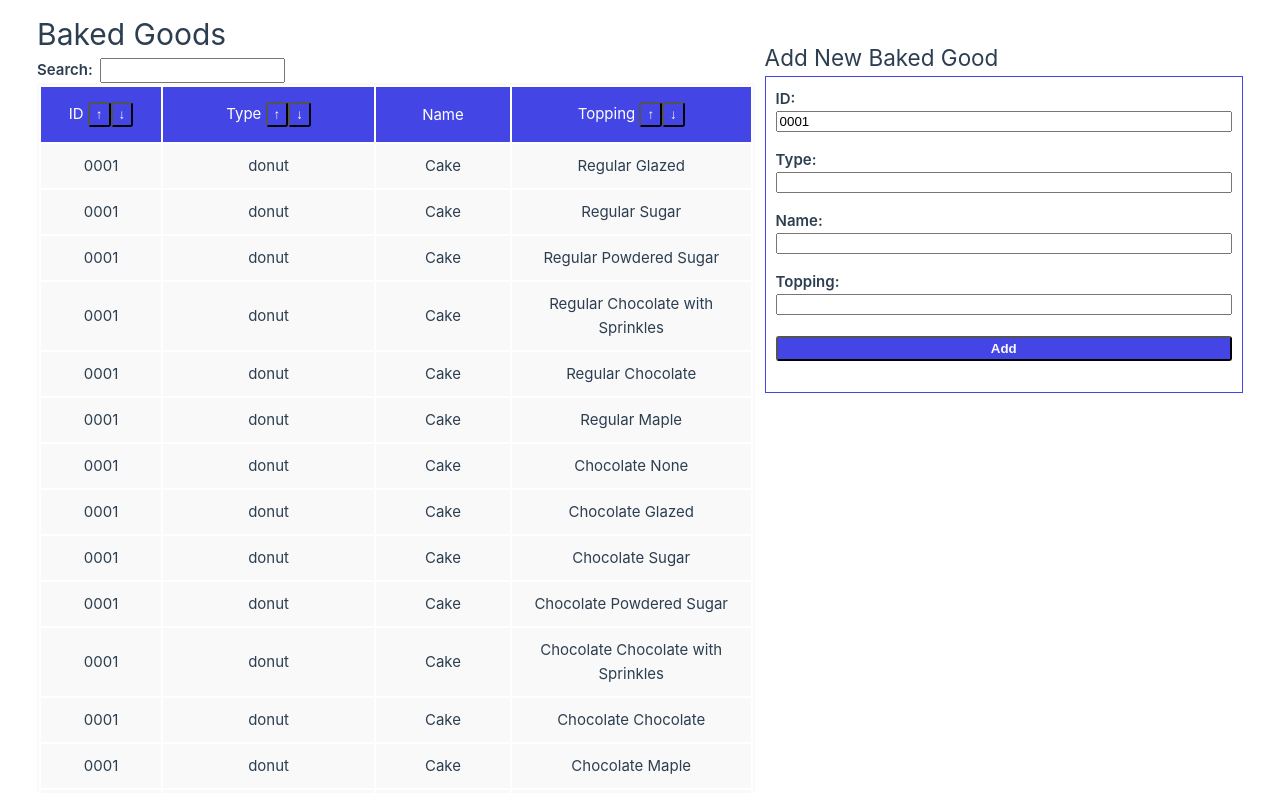
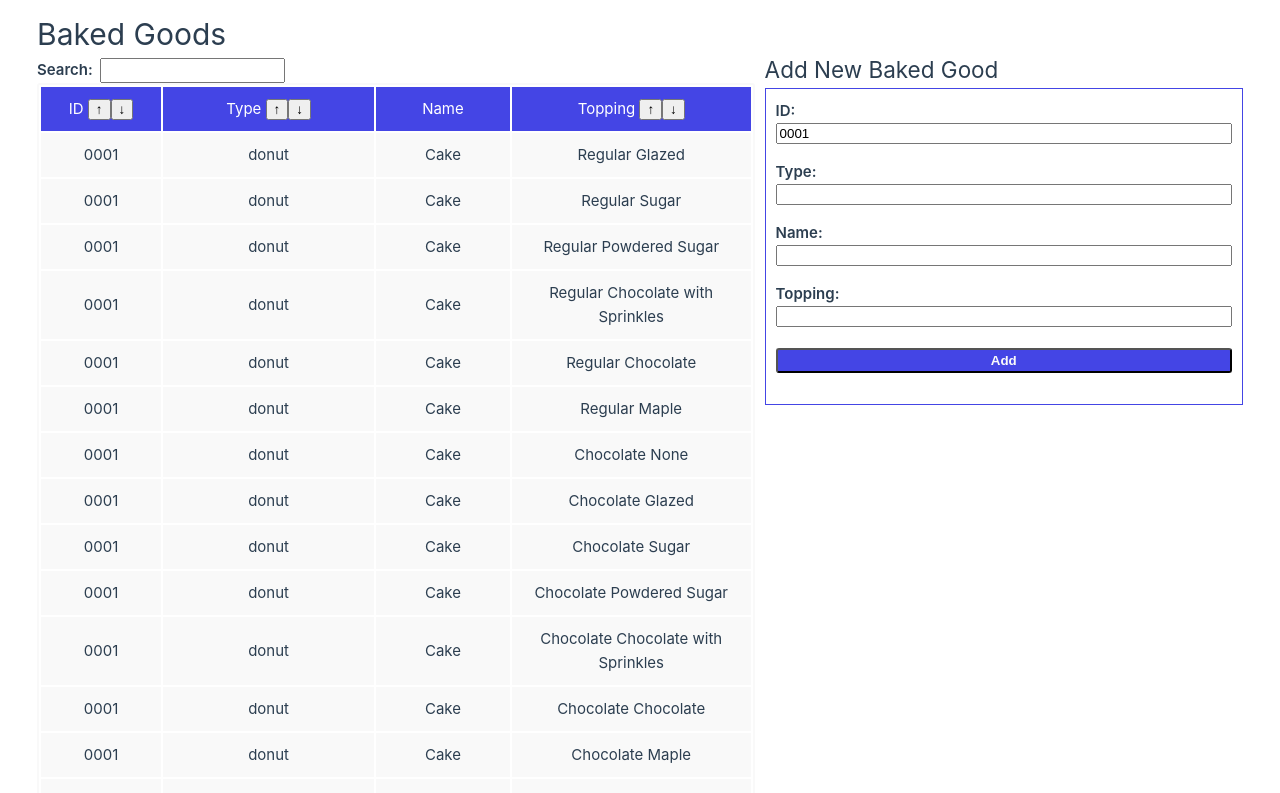
Before and after one commit to sagarthatte/megaport-assessment, a Vue app: page / in a window 1280 px wide. Shown: the top 793 px of the page. Built offline with nearby package versions, Linux system fonts and the light colour scheme.

Commit message:
Minor changes to resolve lint errors and alignments.

```diff
--- a/src/App.vue
+++ b/src/App.vue
@@ -1,7 +1,7 @@
 <script setup>
 	import BakedGoods from './components/BakedGoods.vue'
 	import AddItem from './components/AddItem.vue'
-	import Filter from './components/Filter.vue'
+	import FilterItems from './components/FilterItems.vue'
 	import { reactive, ref } from 'vue';
 
 
@@ -315,11 +315,12 @@
 <template>
 	<div class="bakedGoodsData">
 		<h1 class="title">Baked Goods</h1>
-		<Filter @filterItems="handleFilterItems" />
+		<FilterItems @filterItems="handleFilterItems" />
 		<BakedGoods :data="bakedGoodsList" :search-term="searchTerm"/>
 	</div>
 
 	<div class="addItemsForm">
+		<h2 class="title">Add New Baked Good</h2>
 		<AddItem @addItem="handleAddItem" />
 	</div>
 
@@ -327,7 +328,7 @@
 
 <style scoped>
 	.addItemsForm {
-		margin: 40px 5px;
+		margin: 52px 5px;
 		flex-basis: 40%;
 	}
 	.bakedGoodsData {
--- a/src/components/AddItem.vue
+++ b/src/components/AddItem.vue
@@ -26,7 +26,6 @@
 
 <template>
 	<form @submit.prevent="handleAddItem()">
-		<h2 class="title">Add New Baked Good</h2>
 		<div class="formElems">
 			<div>
 				<label for="id">ID:</label>
@@ -62,7 +61,7 @@
 		font-weight: medium;
 		color: #00dd39;
 	}
-	button {
+	button[type='submit'] {
 		height: 25px;
 		margin: 5px 0px;
 		background-color: #4445E5;
--- a/src/components/BakedGoods.vue
+++ b/src/components/BakedGoods.vue
@@ -68,7 +68,7 @@ function sortBakedGoods(prop, order='asc') {
 			</thead>
 			<tbody>
 				<template v-if="filteredList.length">
-					<tr v-for="item in filteredList">
+					<tr v-for="item in filteredList" :key="item.id">
 						<td>{{ item.id }}</td>
 						<td>{{ item.type }}</td>
 						<td>{{ item.name }}</td>
--- a/src/scripts/objSearch.js
+++ b/src/scripts/objSearch.js
@@ -9,7 +9,7 @@ function getValue(path='', obj={}) {
     let currentObj = obj;
 
     for (const prop of pathArr) {
-        if (!currentObj.hasOwnProperty(prop)) {
+        if (!Object.hasOwn(currentObj, prop)) {
             return 'Requested property not detected.';
         }
         currentObj = currentObj[prop];
```
Also changed, not shown: .eslintrc.cjs, src/components/FilterItems.vue (renamed from src/components/Filter.vue).
